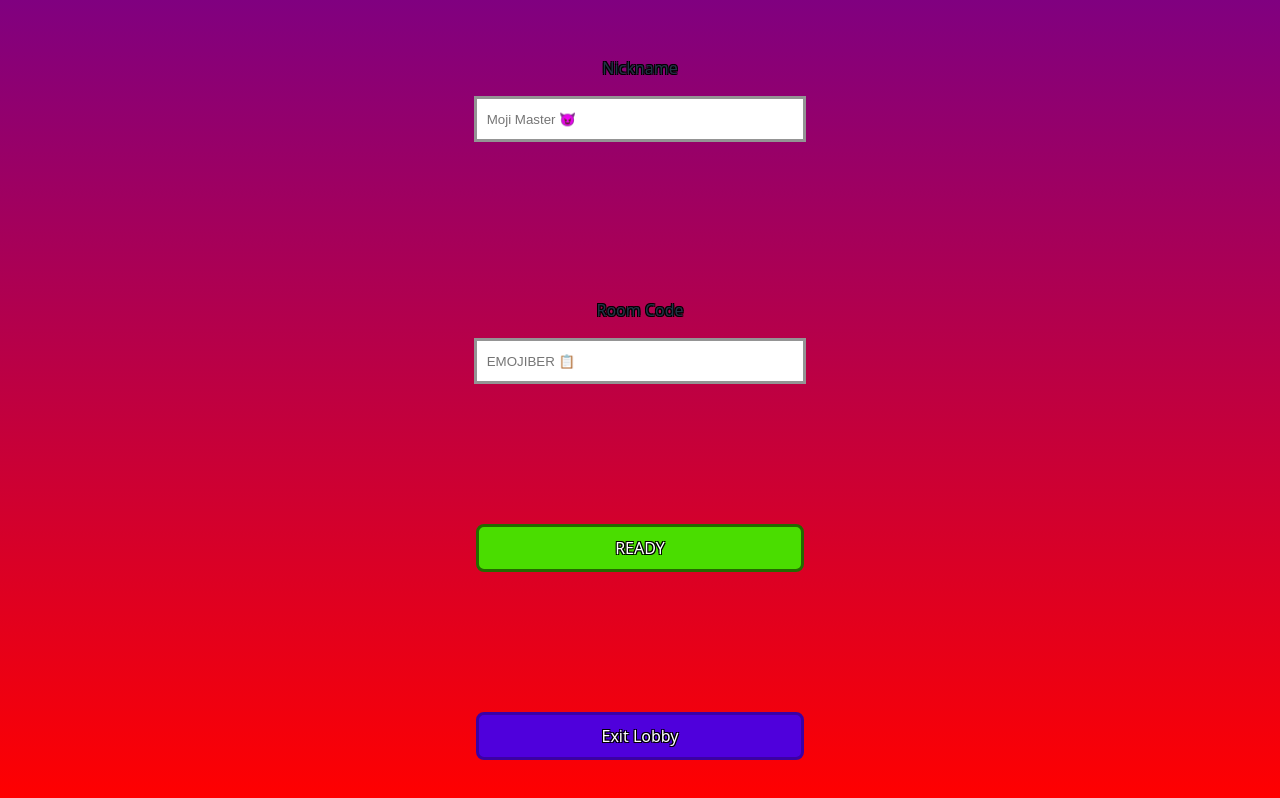
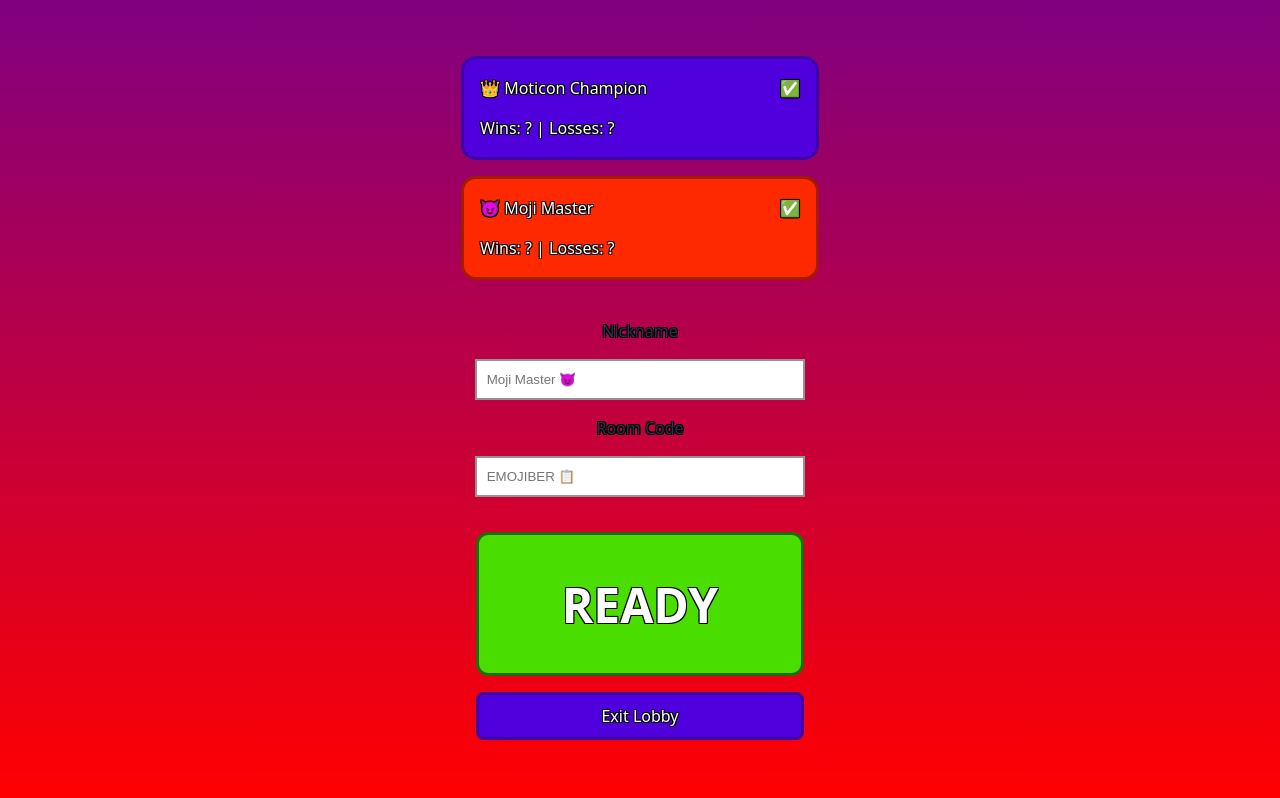
Before and after one commit to HazyWinner555/emoji-dualing, a React (Vite) app in the folder emoji-dueling/: page /lobby in a window 1280 px wide. Built offline with nearby package versions, Linux system fonts and the light colour scheme.

Commit message:
Home Page CSS, Lobby CSS
Added a bunch of CSS Styling to the home page and lobby page, fixed the Home page logo, made some new components for the Lobby page as well.

```diff
--- a/emoji-dueling/src/App.css
+++ b/emoji-dueling/src/App.css
@@ -1,11 +1,11 @@
 #root {
-  max-width: 1280px;
+  max-width: 80em;
   margin: 0 auto;
   text-align: center;
 }
 
 .logo {
-  width: 300px;
+  width: 30em;
 }
 
 .card {
@@ -18,14 +18,14 @@ input {
   background-color:white;
   border-color: #949494;
   border-style:solid;
-  border-width:3px;
+  border-width:0.1875em;
   color:black;
   display: flex;
   flex-direction: column;
   margin: auto;
   align-items: center;
   justify-content: baseline;
-  height: 20px;
+  height: 1.25em;
 }
 
 button {
@@ -34,8 +34,9 @@ button {
   text-shadow: -1px -1px 0 #000, 1px -1px 0 #000, -1px 1px 0 #000, 1px 1px 0 #000;
   align-items: center;
   color:white;
-  border-width:3px;
+  border-width:0.1875em;
   border-style:solid;
+  margin:0.25em;
 }
 
 .container {
@@ -45,7 +46,7 @@ button {
   align-items: center;
   justify-content: space-between;
   height: 90vh;
-  max-height: 900px;
+  max-height: 56.25em;
 }
 
 .button-blue {
@@ -61,4 +62,62 @@ button {
 .button-ready {
   background-color:#4add00;
   border-color:#246a00;
+  width: 6.85em;
+  font-size:3em;
+  border-width:0.0625em;
+  border-radius:0.25em;
+
 }
+
+.lobby-container {
+  width: 22em;
+  min-height: 5em;
+  text-shadow: -1px -1px 0 #000, 1px -1px 0 #000, -1px 1px 0 #000, 1px 1px 0 #000;
+  align-items: center;
+  color:white;
+  border-width:0.1875em;
+  border-style:solid;
+  border-radius:0.9375em;
+  padding:1px 0;
+  margin:1em;
+}
+
+.lc-parent {
+  margin: 1rem;
+  text-align: left;
+}
+
+.lc-child-l {
+  vertical-align:baseline;
+  display: inline-block;
+}
+
+.lc-child-r {
+  vertical-align:baseline;
+  display:inline;
+  float:right;
+  text-align:right;
+}
+
+.lobby-container p {
+  text-align:left;
+  margin-left:1em;
+}
+
+.lc-purple {
+  background-color:#4f00dc;
+  border-color:#3c00a5;
+}
+
+.lc-orange {
+  background-color:#ff2900;
+  border-color:#a51b00;
+}
+
+.lobbyButtons {
+  display:flex;
+  flex-direction: column;
+  justify-content:center;
+  align-items:center;
+  margin:1em;
+}
--- a/emoji-dueling/src/Pages/Lobby.jsx
+++ b/emoji-dueling/src/Pages/Lobby.jsx
@@ -4,6 +4,8 @@ import { useEffect, useState } from "react"
 import "../css/Home.css"
 import NickNameInput from "../components/NicknameInput"
 import RoomCodeInput from "../components/RoomCodeInput"
+import LobbyContainerPurple from "../components/LobbyContainerPurple.jsx"
+import LobbyContainerOrange from "../components/LobbyContainerOrange.jsx"
 import JoinRoom from "../components/JoinRoom"
 
 function Lobby() {
@@ -14,10 +16,20 @@ function Lobby() {
         <>
             <div className="container">
 
-                <NickNameInput />
-                <RoomCodeInput />
-                <button className="button-ready"> READY </button>
-                <button className="button-purple" onClick={() => { navigate(`/`) }}>Exit Lobby</button>
+                <div className="lobbyContainers">
+                    <LobbyContainerPurple />
+                    <LobbyContainerOrange />
+                </div>
+
+                <div className="lobbyInputs">
+                    <NickNameInput />
+                    <RoomCodeInput />
+                </div>
+
+                <div className="lobbyButtons">
+                    <button className="button-ready"> <b> READY </b> </button>
+                    <button className="button-purple" onClick={() => { navigate(`/`) }}>Exit Lobby</button>
+                </div>
                 {/* Routes need to eventually be changed to handle dynamic room links. LATER */}
             </div>
         </>
--- a/emoji-dueling/src/components/JoinRoom.jsx
+++ b/emoji-dueling/src/components/JoinRoom.jsx
@@ -5,7 +5,7 @@ function JoinRoom() {
     return (
         <>
             <div className="joinRoomContainer">
-                Room Code
+                <p> Room Code</p>
                 <input type="text" placeholder="Room Code" />
                 <button className="button-blue" onClick={() => { navigate(`/lobby`) }}>Join Room</button>
                 {/* Routes need to be updated to take dynamic room codes. */}
--- /dev/null
+++ b/emoji-dueling/src/components/LobbyContainerOrange.jsx
@@ -0,0 +1,18 @@
+function LobbyContainerOrange() {
+
+    return (
+        <>
+            <div className="lobby-container lc-orange">
+
+                <div className="lc-parent">
+                    <div className="lc-child-l">😈 Moji Master</div>
+                    <div className="lc-child-r">✅</div>
+                </div>
+                <p>Wins: ? | Losses: ?</p>
+
+            </div>
+        </>
+    )
+}
+
+export default LobbyContainerOrange
--- /dev/null
+++ b/emoji-dueling/src/components/LobbyContainerPurple.jsx
@@ -0,0 +1,18 @@
+function LobbyContainerPurple() {
+
+    return (
+        <>
+            <div className="lobby-container lc-purple">
+
+                <div className="lc-parent">
+                    <div className="lc-child-l">👑 Moticon Champion</div>
+                    <div className="lc-child-r">✅</div>
+                </div>
+                <p>Wins: ? | Losses: ?</p>
+
+            </div>
+        </>
+    )
+}
+
+export default LobbyContainerPurple
--- a/emoji-dueling/src/index.css
+++ b/emoji-dueling/src/index.css
@@ -19,6 +19,7 @@ a {
   color: #646cff;
   text-decoration: inherit;
 }
+
 a:hover {
   color: #535bf2;
 }
@@ -27,7 +28,7 @@ body {
   margin: 0;
   display: flex;
   place-items: center;
-  min-width: 320px;
+  min-width: 20em;
   min-height: 100vh;
 }
 
@@ -37,8 +38,8 @@ h1 {
 }
 
 button {
-  border-radius: 8px;
-  border: 1px solid transparent;
+  border-radius: 0.5em;
+  border: 0.0625em solid transparent;
   padding: 0.6em 1.2em;
   font-size: 1em;
   font-weight: 500;
@@ -47,12 +48,13 @@ button {
   cursor: pointer;
   transition: border-color 0.25s;
 }
+
 button:hover {
   border-color: white;
 }
-button:focus,
-button:focus-visible {
-  outline: 4px auto -webkit-focus-ring-color;
+
+button:focus, button:focus-visible {
+  outline: 0.25em auto -webkit-focus-ring-color;
 }
 
 @media (prefers-color-scheme: light) {
```
Also changed, not shown: emoji-dueling/src/assets/Emoji Dueling Logo.png.
